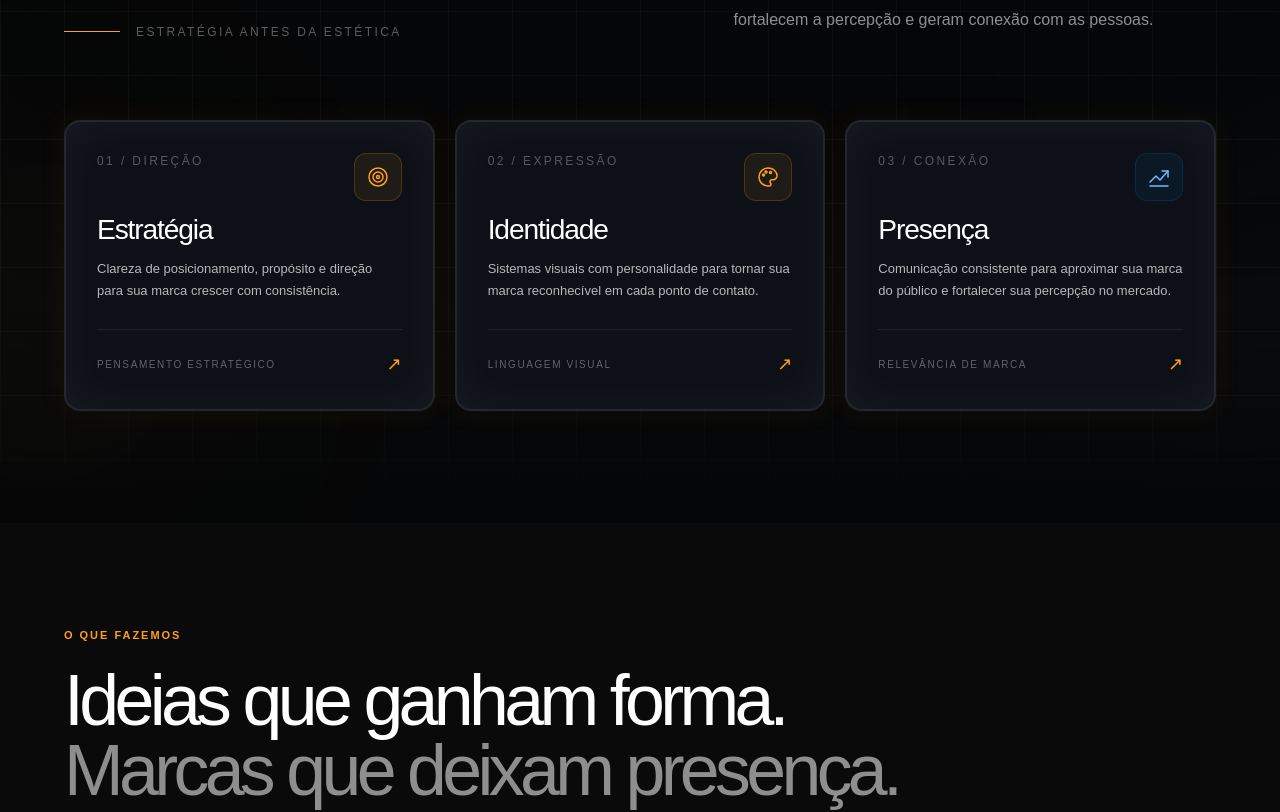
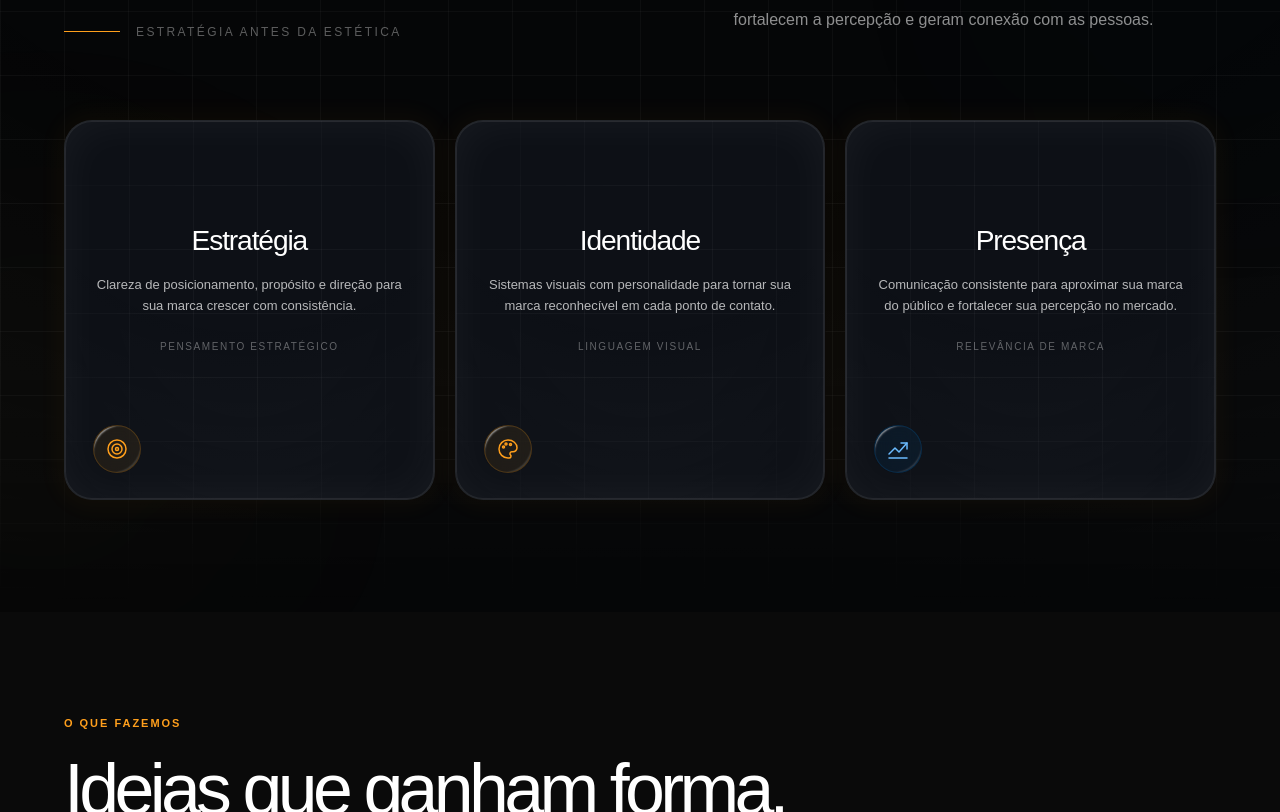
Before and after one commit to jenison-chagas/SITE-BLEND, a Next.js app: page / in a window 1280 px wide. Shown: the part 1096-1908 px from the top of the page. Built offline with nearby package versions, Linux system fonts and the light colour scheme.

Commit message:
Restyle about cards with centered content and remove numbered labels and arrows

```diff
--- a/src/app/globals.css
+++ b/src/app/globals.css
@@ -2662,3 +2662,61 @@ html:has(#blend-hero) {
 @media (prefers-reduced-motion: reduce) {
   .blend-orange-button::after { transition: none; }
 }
+
+
+/* Segunda dobra: composição centralizada com grid e vidro, sem rótulos numerados ou setas. */
+#sobre .blend-service-card {
+  display: flex;
+  flex-direction: column;
+  align-items: center;
+  justify-content: center;
+  min-height: 380px;
+  padding: 56px 28px 100px;
+  border-radius: 28px;
+  text-align: center;
+}
+#sobre .blend-service-card::before {
+  content: "";
+  position: absolute;
+  inset: 0;
+  z-index: -1;
+  pointer-events: none;
+  border-radius: inherit;
+  background-image: linear-gradient(90deg, rgb(255 255 255 / 0.035) 1px, transparent 1px), linear-gradient(rgb(255 255 255 / 0.035) 1px, transparent 1px), radial-gradient(140% 107% at 50% 10%, transparent 40%, rgb(255 255 255 / 0.025) 75%, rgb(255 255 255 / 0.05) 100%);
+  background-size: 64px 64px, 64px 64px, 100% 100%;
+  -webkit-mask-image: radial-gradient(ellipse at 50% 45%, #000 35%, transparent 100%);
+  mask-image: radial-gradient(ellipse at 50% 45%, #000 35%, transparent 100%);
+}
+#sobre .blend-service-card > div.flex.items-start.justify-between {
+  position: absolute;
+  left: 28px;
+  bottom: 26px;
+}
+#sobre .blend-service-card > div.flex.items-start.justify-between > span,
+#sobre .blend-service-card > div:last-child > span:last-child {
+  display: none;
+}
+#sobre .blend-service-card > div.flex.items-start.justify-between > div {
+  border-radius: 50%;
+  -webkit-backdrop-filter: saturate(1.2) blur(12px);
+  backdrop-filter: saturate(1.2) blur(12px);
+  box-shadow: inset 4.5px 4.5px 1.5px -5px rgb(255 255 255 / 0.5), inset -4.5px -4.5px 1.5px -5px rgb(255 255 255 / 0.15);
+}
+#sobre .blend-service-card > h3 { margin: 0; }
+#sobre .blend-service-card > p { margin: 14px 0 0; }
+#sobre .blend-service-card > div:last-child {
+  justify-content: center;
+  margin-top: 22px;
+  padding-top: 0;
+  border-top: 0;
+}
+@media (max-width: 767px) {
+  #sobre .blend-service-card {
+    min-height: 330px;
+    padding: 44px 24px 94px;
+  }
+  #sobre .blend-service-card > div.flex.items-start.justify-between {
+    left: 24px;
+    bottom: 24px;
+  }
+}
```
